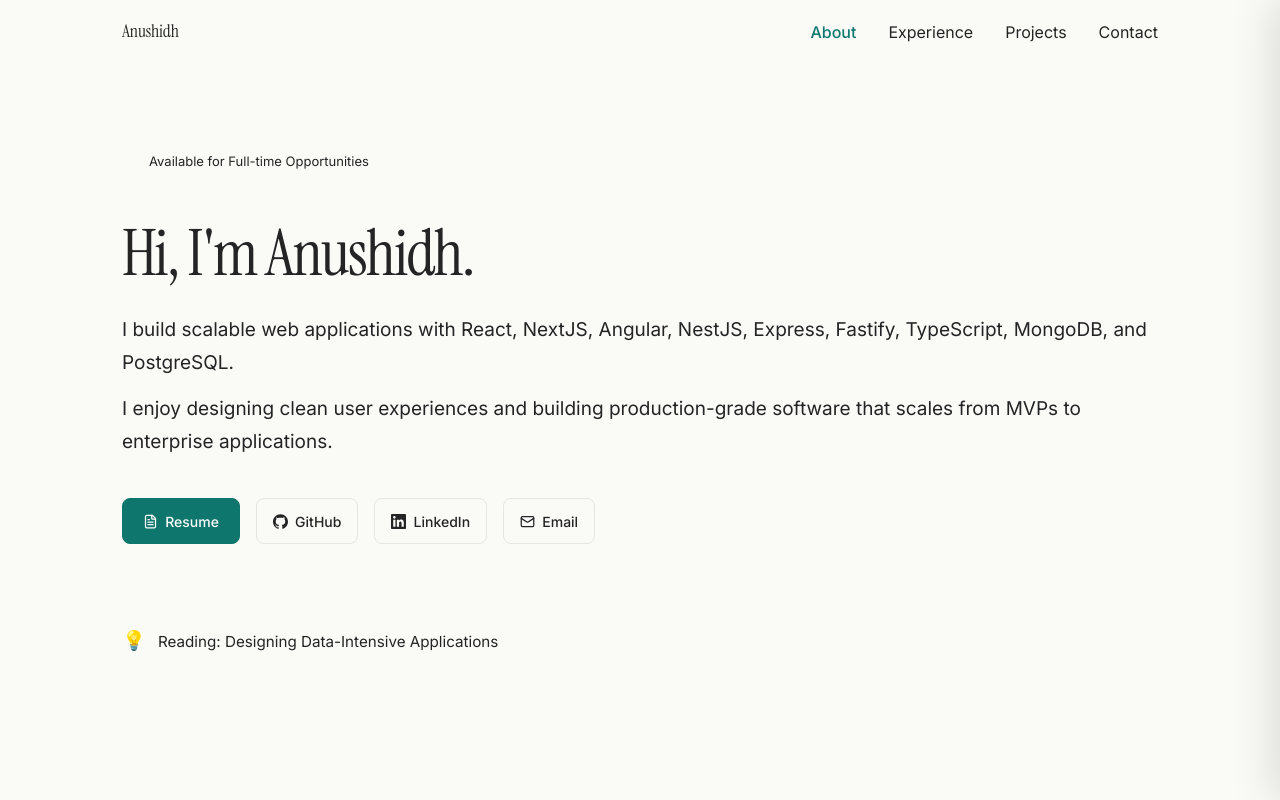
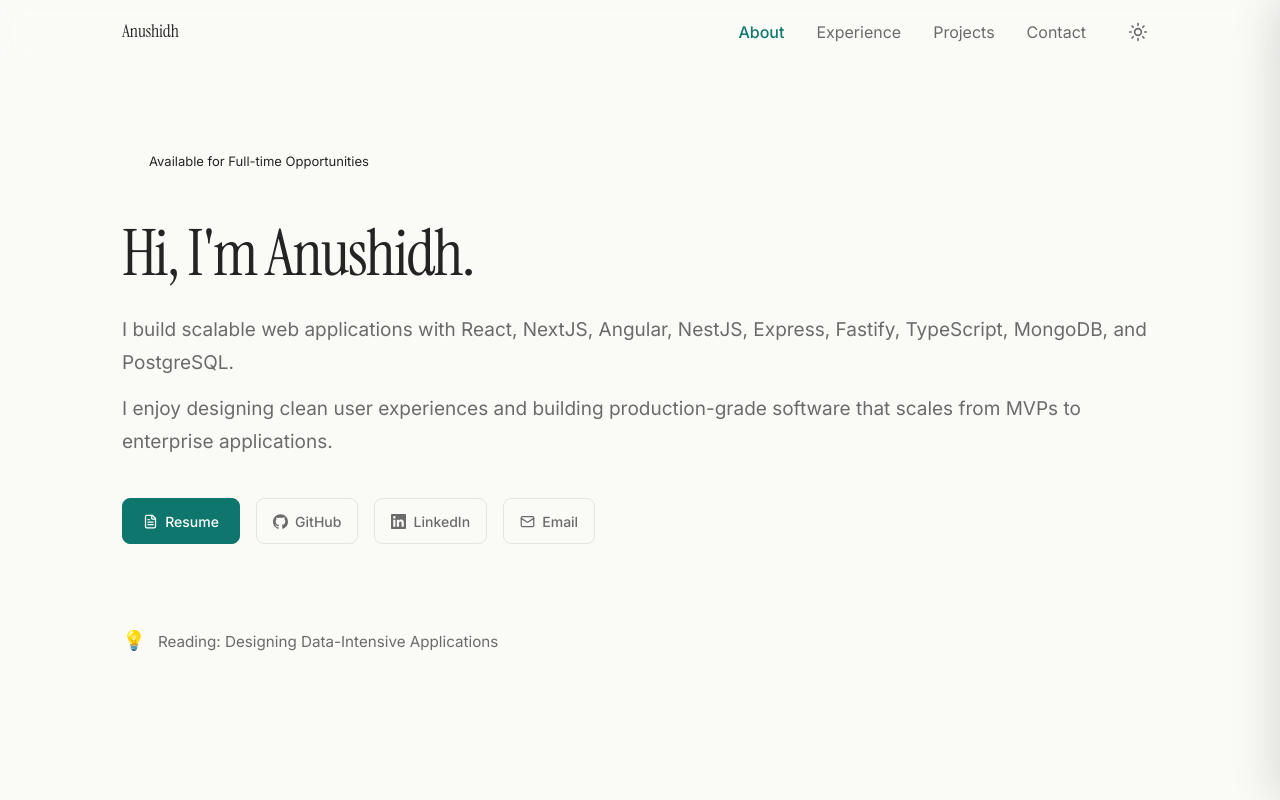
Before and after one commit to Anushidh/my-portfolio, a Next.js app: page / in a window 1280 px wide. Shown: the top 800 px of the page. Built offline with nearby package versions, Linux system fonts and the light colour scheme.

Commit message:
Feat: Add Dark Mode with next-themes

```diff
--- a/app/globals.css
+++ b/app/globals.css
@@ -12,11 +12,26 @@
   --color-accent-hover: #115E59;
   --color-success: #15803D;
   --color-error: #B91C1C;
+  --color-nav-bg: rgba(250, 250, 247, 0.80);
+  --color-nav-bg-scrolled: rgba(250, 250, 247, 0.92);
 
   /* Typography */
   --font-heading: var(--font-instrument-serif);
   --font-body: var(--font-inter);
   --font-mono: var(--font-jetbrains-mono);
+}
+
+.dark {
+  --color-background: #09090b;
+  --color-surface: #18181b;
+  --color-text-primary: #fafafa;
+  --color-text-secondary: #a1a1aa;
+  --color-text-muted: #71717a;
+  --color-border: #27272a;
+  --color-accent: #2dd4bf;
+  --color-accent-hover: #5eead4;
+  --color-nav-bg: rgba(9, 9, 11, 0.80);
+  --color-nav-bg-scrolled: rgba(9, 9, 11, 0.92);
 }
 
 * {
--- a/app/layout.tsx
+++ b/app/layout.tsx
@@ -2,6 +2,7 @@ import type { Metadata } from "next";
 import { Inter, Instrument_Serif, JetBrains_Mono } from "next/font/google";
 import { Analytics } from "@vercel/analytics/react";
 import { SpeedInsights } from "@vercel/speed-insights/next";
+import { ThemeProvider } from "../components/ThemeProvider";
 import "./globals.css";
 
 const inter = Inter({
@@ -77,9 +78,11 @@ export default function RootLayout({
       className={`${inter.variable} ${instrumentSerif.variable} ${jetbrainsMono.variable}`}
     >
       <body>
-        {children}
-        <Analytics />
-        <SpeedInsights />
+        <ThemeProvider attribute="class" defaultTheme="system" enableSystem>
+          {children}
+          <Analytics />
+          <SpeedInsights />
+        </ThemeProvider>
       </body>
     </html>
   );
--- a/components/Navigation.tsx
+++ b/components/Navigation.tsx
@@ -2,6 +2,7 @@
 
 import Link from "next/link";
 import { useState, useEffect, useRef } from "react";
+import ThemeToggle from "./ThemeToggle";
 
 const navLinks = [
   { href: "#about",      label: "About" },
@@ -73,8 +74,8 @@ export default function Navigation() {
           right: 0,
           zIndex: 50,
           backgroundColor: scrolled
-            ? "rgba(250, 250, 247, 0.92)"
-            : "rgba(250, 250, 247, 0.80)",
+            ? "var(--color-nav-bg-scrolled)"
+            : "var(--color-nav-bg)",
           backdropFilter: "blur(12px)",
           WebkitBackdropFilter: "blur(12px)",
           borderBottom: `1px solid ${scrolled ? "var(--color-border)" : "transparent"}`,
@@ -123,7 +124,8 @@ export default function Navigation() {
           </Link>
 
           {/* Desktop nav */}
-          <ul className="desktop-nav" style={{ display: "flex", alignItems: "center", gap: "2rem", listStyle: "none" }}>
+          <div className="desktop-nav" style={{ display: "flex", alignItems: "center", gap: "2rem" }}>
+            <ul style={{ display: "flex", alignItems: "center", gap: "2rem", listStyle: "none" }}>
               {navLinks.map((link) => {
                 const isActive = activeSection === link.href;
                 return (
@@ -149,6 +151,8 @@ export default function Navigation() {
                 );
               })}
             </ul>
+            <ThemeToggle />
+          </div>
 
           {/* Hamburger */}
           <button
@@ -216,6 +220,8 @@ export default function Navigation() {
           <span style={{ fontFamily: "var(--font-heading)", fontSize: "1.1rem", letterSpacing: "-0.01em" }}>
             Anushidh
           </span>
+          <div style={{ display: "flex", alignItems: "center", gap: "0.5rem" }}>
+            <ThemeToggle />
           <button
             onClick={() => setMenuOpen(false)}
             aria-label="Close menu"
@@ -258,6 +264,7 @@ export default function Navigation() {
               <line x1="6" y1="6" x2="18" y2="18" />
             </svg>
           </button>
+          </div>
         </div>
 
         {/* Nav links */}
--- /dev/null
+++ b/components/ThemeProvider.tsx
@@ -0,0 +1,7 @@
+"use client";
+
+import { ThemeProvider as NextThemesProvider } from "next-themes";
+
+export function ThemeProvider({ children, ...props }: React.ComponentProps<typeof NextThemesProvider>) {
+  return <NextThemesProvider {...props}>{children}</NextThemesProvider>;
+}
--- /dev/null
+++ b/components/ThemeToggle.tsx
@@ -0,0 +1,57 @@
+"use client";
+
+import { useTheme } from "next-themes";
+import { useEffect, useState } from "react";
+import { Moon, Sun } from "lucide-react";
+import { motion } from "framer-motion";
+
+export default function ThemeToggle() {
+  const [mounted, setMounted] = useState(false);
+  const { theme, setTheme } = useTheme();
+
+  // Prevent hydration mismatch
+  useEffect(() => {
+    setMounted(true);
+  }, []);
+
+  if (!mounted) {
+    return (
+      <div className="w-10 h-10 flex items-center justify-center rounded-full opacity-0">
+        <div className="w-5 h-5" />
+      </div>
+    );
+  }
+
+  const isDark = theme === "dark";
+
+  return (
+    <button
+      onClick={() => setTheme(isDark ? "light" : "dark")}
+      className="w-10 h-10 flex items-center justify-center rounded-full text-[var(--color-text-secondary)] hover:text-[var(--color-text-primary)] hover:bg-[var(--color-border)] transition-colors relative"
+      aria-label="Toggle theme"
+    >
+      <motion.div
+        initial={false}
+        animate={{
+          rotate: isDark ? -90 : 0,
+          scale: isDark ? 0 : 1,
+        }}
+        transition={{ duration: 0.2, ease: "easeInOut" }}
+        className="absolute"
+      >
+        <Sun size={20} />
+      </motion.div>
+      <motion.div
+        initial={false}
+        animate={{
+          rotate: isDark ? 0 : 90,
+          scale: isDark ? 1 : 0,
+        }}
+        transition={{ duration: 0.2, ease: "easeInOut" }}
+        className="absolute"
+      >
+        <Moon size={20} />
+      </motion.div>
+    </button>
+  );
+}
--- a/package.json
+++ b/package.json
@@ -14,6 +14,7 @@
     "framer-motion": "^12.42.2",
     "lucide-react": "^1.23.0",
     "next": "16.2.10",
+    "next-themes": "^0.4.6",
     "react": "19.2.4",
     "react-dom": "19.2.4"
   },
```
Also changed, not shown: 1 other file (tests, documents, lock files or other folders). Lines whose indentation alone changed are shown as unchanged.
